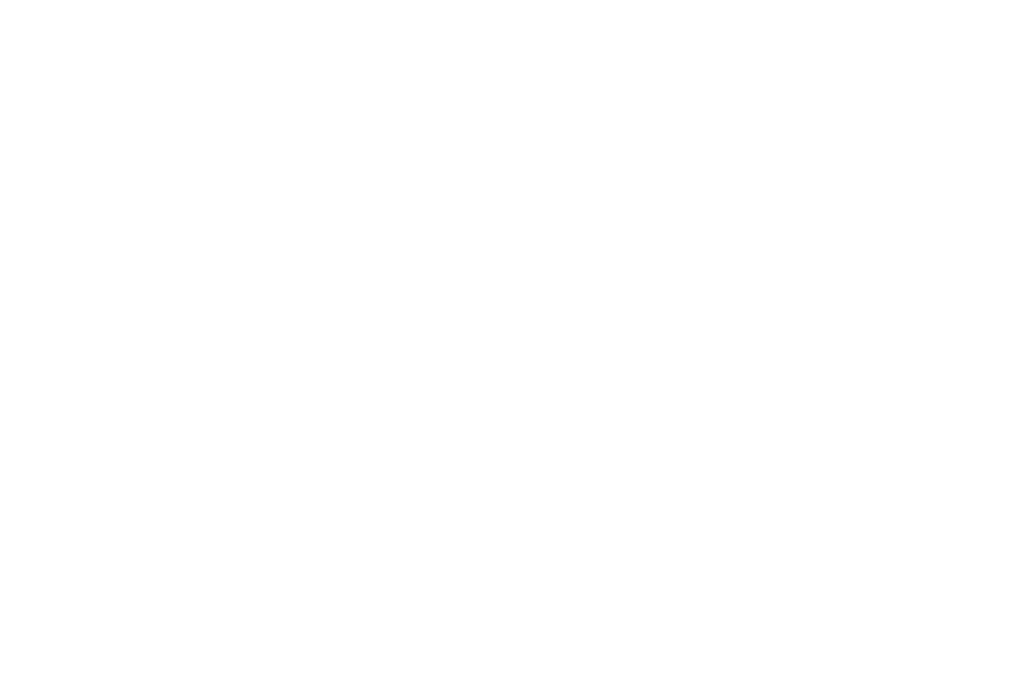
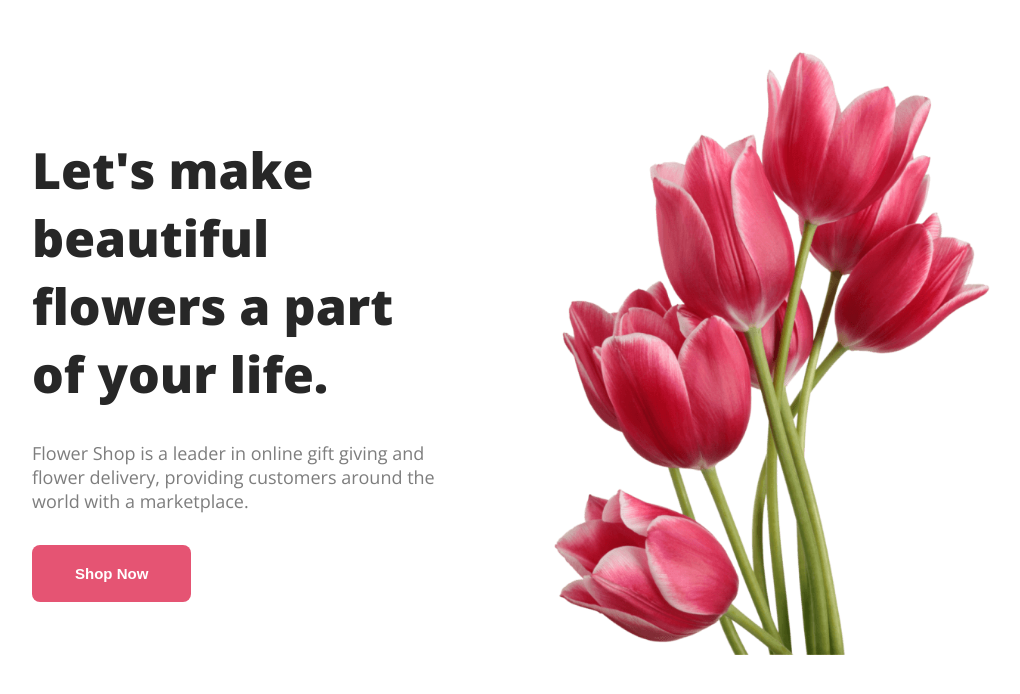
Before and after one commit to fahad4171/Flower-Shop, a plain HTML site: page index.html in a window 1280 px wide. Shown: the whole page, without its empty margins (118-1138 px from the left). Drawn offline with nearby package versions, Linux system fonts and the light colour scheme.

Commit message:
Banner done

```diff
--- a/index.html
+++ b/index.html
@@ -3,12 +3,39 @@
 <head>
     <meta charset="UTF-8">
     <meta name="viewport" content="width=device-width, initial-scale=1.0">
-    <title>Document</title>
+    <title>Flower Shop </title>
+
+    <!-- Font Family -->
+    <link rel="preconnect" href="https://fonts.googleapis.com">
+    <link rel="preconnect" href="https://fonts.gstatic.com" crossorigin>
+    <link href="https://fonts.googleapis.com/css2?family=EB+Garamond:wght@400;800&family=Lato:wght@400;700;900&family=Open+Sans:wght@400;600;700;800&display=swap" rel="stylesheet">
 
     <!-- CSS file -->
     <link rel="stylesheet" href="style.css">
 </head>
+
+
 <body>
+
+    <!-- HEADER -->
+    <header class="banner">
+        <div class="banner-texts">
+            <h1 class="banner-title">Let's make beautiful flowers a part of your life.</h1>
+            <p class="banner-description">Flower Shop is a leader in online gift giving and flower delivery, providing customers around the world with a marketplace.</p>
+            <button class="btn-primary">Shop Now</button>
+        </div>
+        <img class="banner-flower" src="images/pngwing 10.png" alt="flower picture">
+
+    </header>
+
+    <!-- MAIN -->
+    <main>
+
+    </main>
+    <!-- FOOTER -->
+    <footer>
+
+    </footer>
 
 </body>
 </html>
--- a/style.css
+++ b/style.css
@@ -0,0 +1,46 @@
+body {
+    margin: 0;
+    /* fonts */
+    font-family: 'EB Garamond', serif;
+    font-family: 'Lato', sans-serif;
+    font-family: 'Open Sans', sans-serif;
+
+}
+
+/* ----SHARED ELEMENTS ----*/
+.btn-primary {
+    padding: 20px 43px;
+    border-radius: 8px;
+    border: 0;
+    background: #E55473;
+    color: #FFF;
+    font-size: 15px;
+    font-weight: 700;
+}
+
+
+/* -----BANNERS----------- */
+.banner {
+    display: flex;
+    align-items: center;
+    justify-content: space-between;
+    padding: 50px 150px 0px 150px;
+    gap: 80px;
+}
+.banner-title {
+    color: #272727;
+    font-size: 50px;
+    font-weight: 900;
+
+}
+.banner-description{
+    color: rgba(39, 39, 39, 0.60);
+    font-size: 18px;
+    font-weight: 400;
+    margin: 32px 0px;
+}
+
+.banner img {
+    width: 480px;
+
+}
```
Also changed, not shown: images/Flower 01.png (added), images/Group 57.png (added), images/Group 58.png (added), images/Group 59.png (added), images/Rectangle 4.png (added), images/Rectangle 5.png (added), images/Rectangle 6.png (added), images/Rectangle 9.png (added), images/pngwing 10.png (added), images/pngwing 5.png (added), images/pngwing 6.png (added), images/pngwing 7.png (added), images/pngwing 8.png (added).
